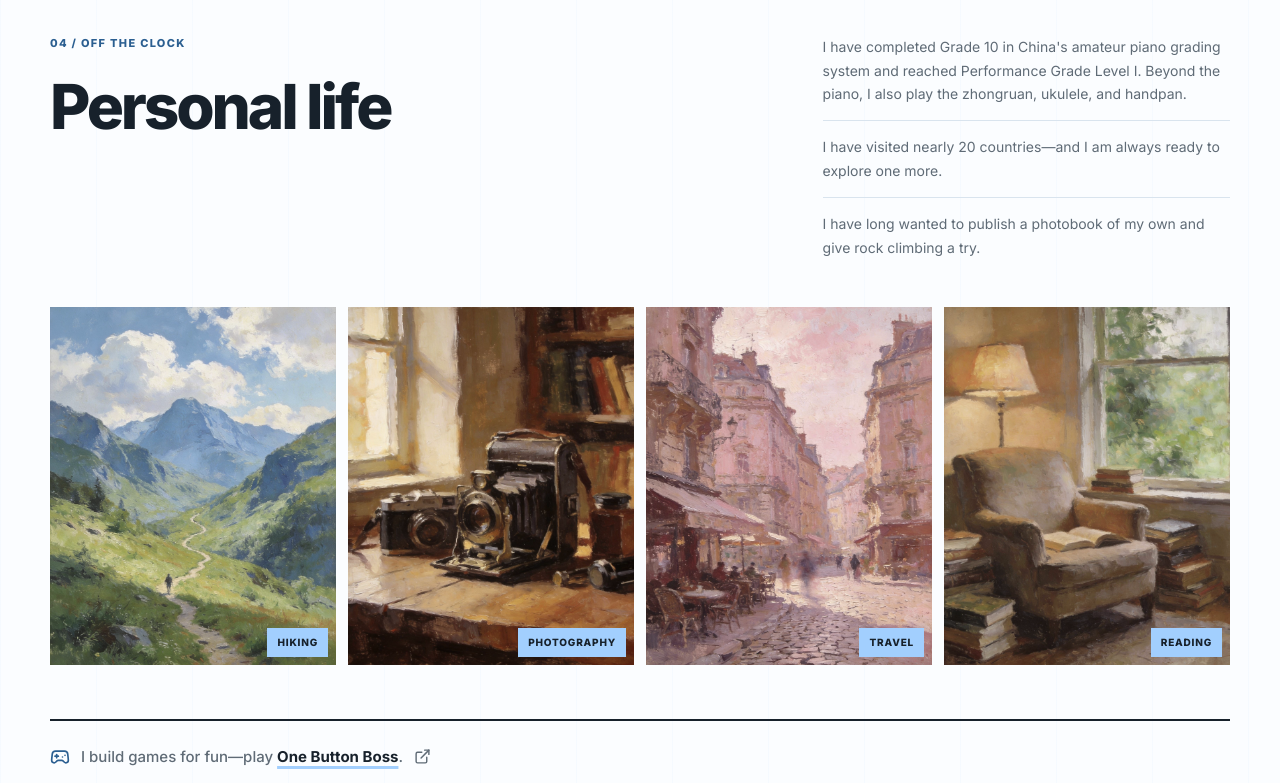
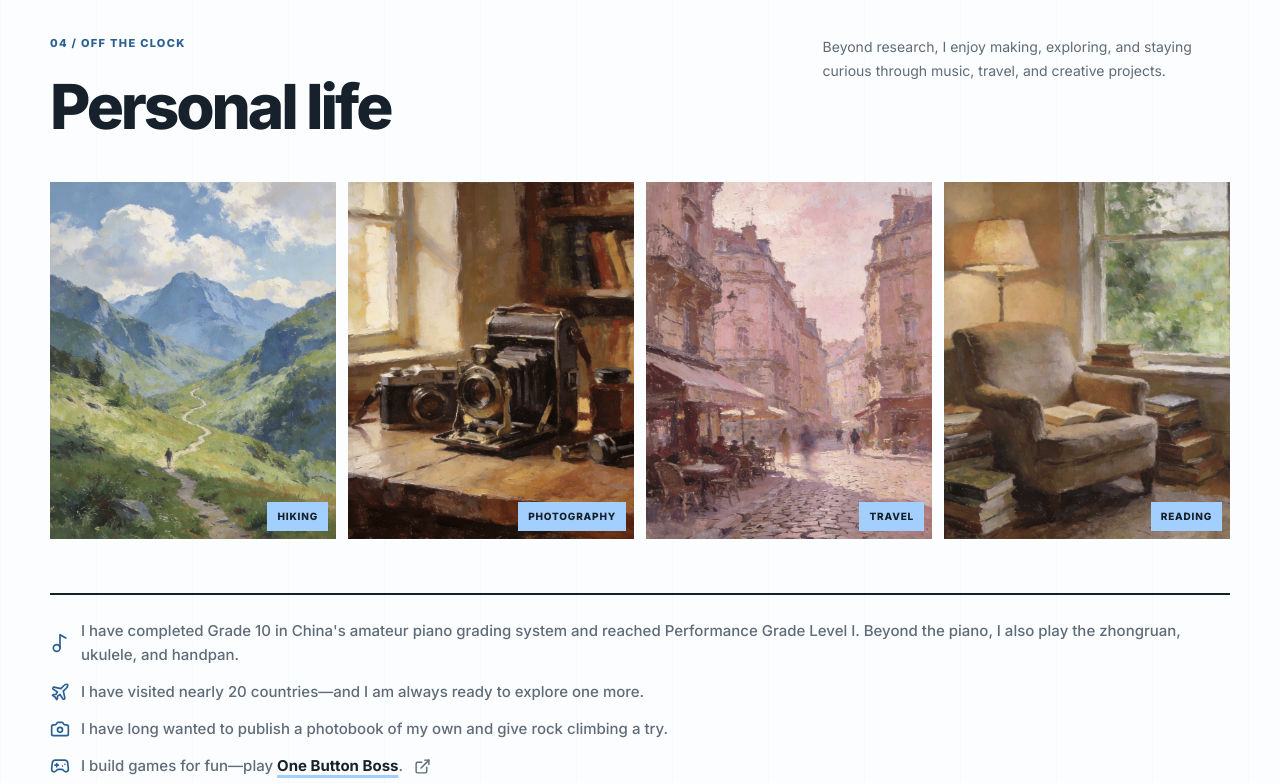
Before and after one commit to RunRiotComeOn/personal-homepage, a React (Vite) app: page / in a window 1280 px wide. Shown: the part 4080-4863 px from the top of the page. Built offline with nearby package versions, Linux system fonts and the light colour scheme.

Commit message:
Group personal interests below gallery

```diff
--- a/src/App.css
+++ b/src/App.css
@@ -626,12 +626,6 @@
   line-height: 1.7;
 }
 
-.life-notes p + p {
-  margin-top: 14px;
-  padding-top: 14px;
-  border-top: 1px solid var(--line);
-}
-
 .life-grid {
   display: grid;
   grid-template-columns: repeat(4, 1fr);
@@ -682,7 +676,7 @@
   border-bottom: 1px solid var(--line);
 }
 
-.interest-link {
+.interest-item {
   display: flex;
   align-items: center;
   gap: 11px;
@@ -691,14 +685,17 @@
   font-size: 15px;
   font-weight: 500;
   line-height: 1.6;
+}
+
+.interest-link {
   text-decoration: none;
 }
 
-.interest-link + .interest-link {
+.interest-item + .interest-item {
   margin-top: 13px;
 }
 
-.interest-link > svg:first-child {
+.interest-item > svg:first-child {
   flex: 0 0 auto;
   color: var(--blue-dark);
 }
@@ -948,7 +945,7 @@ footer a {
     grid-template-columns: repeat(2, 1fr);
   }
 
-  .interest-link {
+  .interest-item {
     align-items: flex-start;
   }
 
--- a/src/App.tsx
+++ b/src/App.tsx
@@ -3,6 +3,7 @@ import {
   ArrowUpRight,
   BookOpen,
   CalendarDays,
+  Camera,
   ExternalLink,
   Gamepad2,
   Gem,
@@ -11,6 +12,8 @@ import {
   Mail,
   MapPin,
   Menu,
+  Music2,
+  Plane,
   Trophy,
   X,
 } from 'lucide-react';
@@ -462,17 +465,8 @@ function App() {
             </SectionHeading>
             <div className="life-notes">
               <p>
-                I have completed Grade 10 in China&apos;s amateur piano grading
-                system and reached Performance Grade Level I. Beyond the piano,
-                I also play the zhongruan, ukulele, and handpan.
-              </p>
-              <p>
-                I have visited nearly 20 countries—and I am always ready to
-                explore one more.
-              </p>
-              <p>
-                I have long wanted to publish a photobook of my own and give
-                rock climbing a try.
+                Beyond research, I enjoy making, exploring, and staying curious
+                through music, travel, and creative projects.
               </p>
             </div>
           </div>
@@ -487,8 +481,33 @@ function App() {
           </div>
 
           <div className="interest-links">
+            <div className="interest-item">
+              <Music2 size={20} />
+              <span>
+                I have completed Grade 10 in China&apos;s amateur piano grading
+                system and reached Performance Grade Level I. Beyond the piano,
+                I also play the zhongruan, ukulele, and handpan.
+              </span>
+            </div>
+
+            <div className="interest-item">
+              <Plane size={20} />
+              <span>
+                I have visited nearly 20 countries—and I am always ready to
+                explore one more.
+              </span>
+            </div>
+
+            <div className="interest-item">
+              <Camera size={20} />
+              <span>
+                I have long wanted to publish a photobook of my own and give
+                rock climbing a try.
+              </span>
+            </div>
+
             <a
-              className="interest-link"
+              className="interest-item interest-link"
               href="https://yxsophie.itch.io/one-button-boss"
               target="_blank"
               rel="noreferrer"
@@ -501,7 +520,7 @@ function App() {
             </a>
 
             <a
-              className="interest-link"
+              className="interest-item interest-link"
               href="https://runriotcomeon.github.io/Global_Gemstone_Map/"
               target="_blank"
               rel="noreferrer"
```
